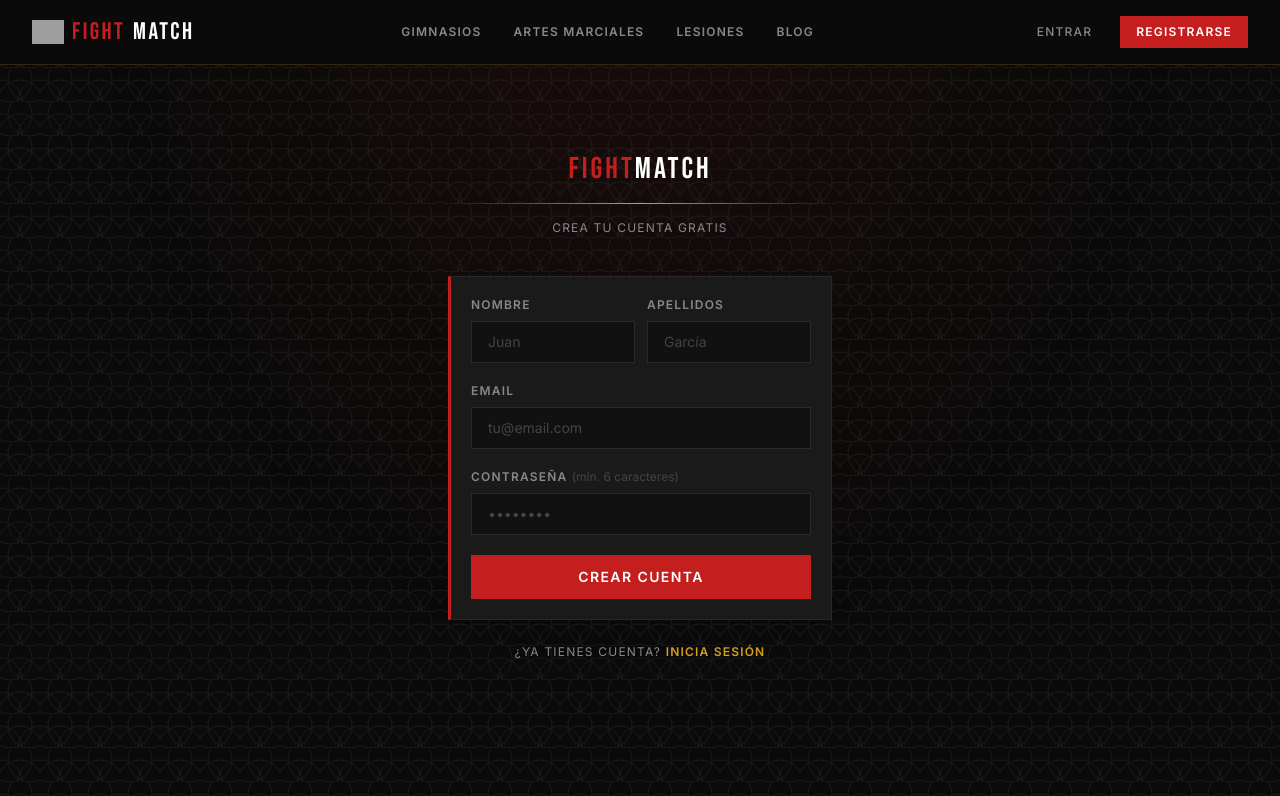
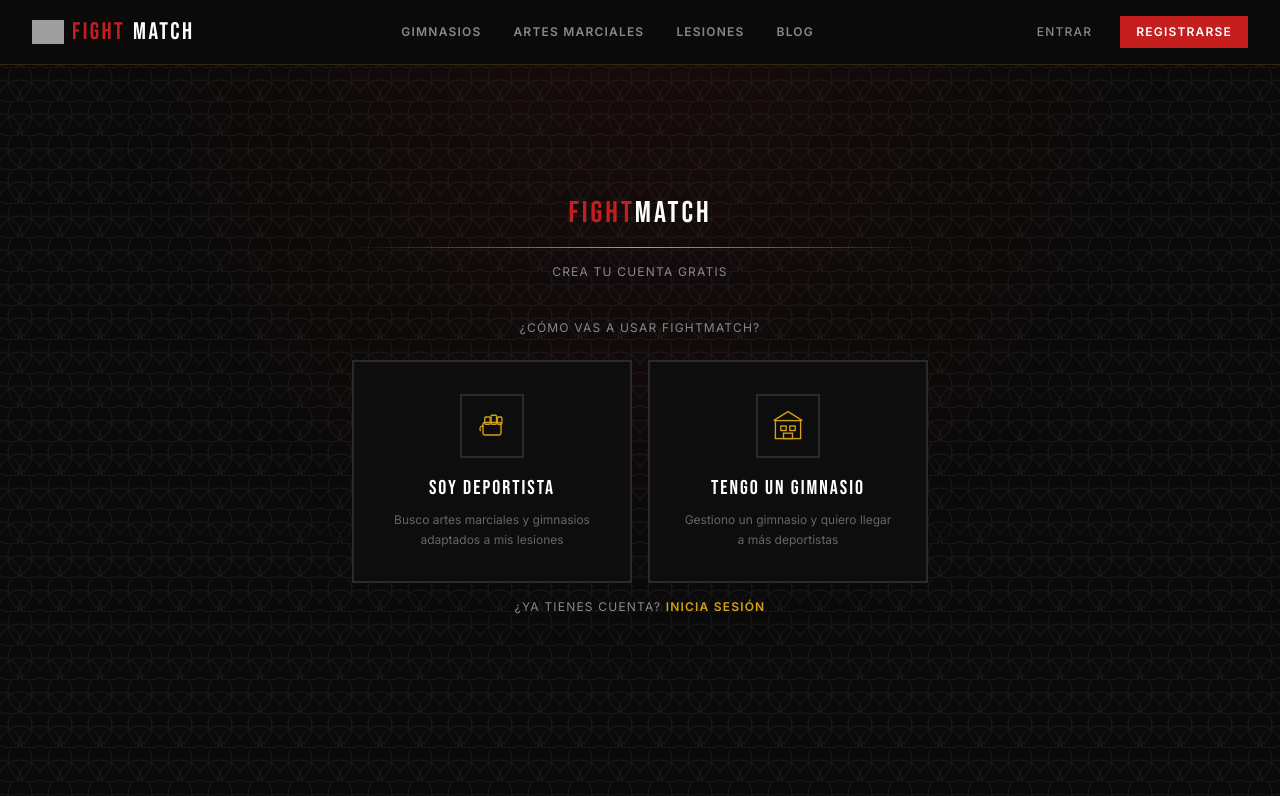
Before and after one commit to Cesar220406/fightmatch, a Next.js app in the folder frontend/: page /auth/registro in a window 1280 px wide. Shown: the top 796 px of the page. Built offline with nearby package versions, Linux system fonts and the light colour scheme; grey boxes are pictures that could not be loaded.

Commit message:
feat: registro con seleccion de rol cliente/gimnasio

```diff
--- a/frontend/src/app/auth/registro/page.tsx
+++ b/frontend/src/app/auth/registro/page.tsx
@@ -6,24 +6,30 @@ import { useRouter } from 'next/navigation';
 import toast from 'react-hot-toast';
 import { api } from '@/lib/api';
 
+type Rol = 'cliente' | 'gimnasio' | null;
+
 export default function RegistroPage() {
   const router = useRouter();
-  const [form, setForm] = useState({ email: '', password: '', nombre: '', apellidos: '' });
-  const [error, setError] = useState('');
+  const [rol, setRol] = useState<Rol>(null);
+  const [form, setForm] = useState({
+    email: '', password: '', nombre: '', apellidos: '',
+    gimnasio_nombre: '', gimnasio_direccion: '', gimnasio_telefono: '', gimnasio_ciudad: '',
+  });
+  const [error, setError]   = useState('');
   const [loading, setLoading] = useState(false);
 
   function onChange(e: React.ChangeEvent<HTMLInputElement>) {
-    setForm((f) => ({ ...f, [e.target.name]: e.target.value }));
+    setForm(f => ({ ...f, [e.target.name]: e.target.value }));
   }
 
   async function onSubmit(e: React.FormEvent) {
     e.preventDefault();
-    setError('');
-    setLoading(true);
+    setError(''); setLoading(true);
     try {
-      const data = await api.post<{ token: string; user: object }>('/auth/registro', form);
-      localStorage.setItem('token', data.token);
-      localStorage.setItem('user', JSON.stringify(data.user));
+      const payload: Record<string, string> = { ...form, rol: rol! };
+      const data = await api.post<{ token: string; user: object }>('/auth/registro', payload);
+      localStorage.setItem('token', (data as { token: string }).token);
+      localStorage.setItem('user', JSON.stringify((data as { user: object }).user));
       toast.success('Cuenta creada correctamente');
       router.push('/perfil');
     } catch (err: unknown) {
@@ -35,13 +41,12 @@ export default function RegistroPage() {
 
   return (
     <div className="min-h-[85vh] flex items-center justify-center py-12 px-4">
-      {/* Background accent */}
       <div
         className="fixed inset-0 pointer-events-none"
         style={{ background: 'radial-gradient(ellipse at 50% 0%, rgba(196,30,30,0.08) 0%, transparent 60%)' }}
       />
 
-      <div className="w-full max-w-sm relative z-10">
+      <div className="w-full max-w-xl relative z-10">
         {/* Logo */}
         <div className="text-center mb-10">
           <span className="font-display text-3xl tracking-widest text-white uppercase">
@@ -51,65 +56,156 @@ export default function RegistroPage() {
           <p className="mt-4 text-xs text-[#888888] uppercase tracking-widest">Crea tu cuenta gratis</p>
         </div>
 
+        {/* PASO 1 — Elegir tipo */}
+        {!rol && (
+          <div className="space-y-4">
+            <p className="text-center text-xs text-[#888888] uppercase tracking-widest mb-6">
+              ¿Cómo vas a usar FightMatch?
+            </p>
+            <div className="grid grid-cols-2 gap-4">
+              {/* Deportista */}
+              <button
+                onClick={() => setRol('cliente')}
+                className="group relative flex flex-col items-center gap-4 p-8 border-2 border-[#2a2a2a] bg-[#0d0d0d] hover:border-[#c41e1e] transition-all duration-200"
+              >
+                <div className="w-16 h-16 flex items-center justify-center border-2 border-[#2a2a2a] group-hover:border-[#c41e1e] transition-colors"
+                  style={{ borderRadius: 0 }}>
+                  {/* Fist icon */}
+                  <svg viewBox="0 0 40 40" fill="none" className="w-9 h-9" stroke="#d4a017" strokeWidth="1.5">
+                    <rect x="10" y="16" width="20" height="14" rx="2"/>
+                    <rect x="12" y="10" width="6" height="8" rx="1"/>
+                    <rect x="19" y="8" width="6" height="10" rx="1"/>
+                    <rect x="26" y="10" width="5" height="8" rx="1"/>
+                    <path d="M10 20 C7 20 6 22 7 25" strokeLinecap="round"/>
+                  </svg>
+                </div>
+                <div className="text-center">
+                  <p className="font-display text-xl text-white uppercase tracking-widest">Soy deportista</p>
+                  <p className="text-xs text-[#666666] mt-2 leading-relaxed">Busco artes marciales y gimnasios adaptados a mis lesiones</p>
+                </div>
+                <div className="absolute top-3 right-3 w-2 h-2 bg-[#c41e1e] opacity-0 group-hover:opacity-100 transition-opacity" />
+              </button>
+
+              {/* Gimnasio */}
+              <button
+                onClick={() => setRol('gimnasio')}
+                className="group relative flex flex-col items-center gap-4 p-8 border-2 border-[#2a2a2a] bg-[#0d0d0d] hover:border-[#d4a017] transition-all duration-200"
+              >
+                <div className="w-16 h-16 flex items-center justify-center border-2 border-[#2a2a2a] group-hover:border-[#d4a017] transition-colors"
+                  style={{ borderRadius: 0 }}>
+                  {/* Building icon */}
+                  <svg viewBox="0 0 40 40" fill="none" className="w-9 h-9" stroke="#d4a017" strokeWidth="1.5">
+                    <rect x="6" y="14" width="28" height="20"/>
+                    <rect x="12" y="20" width="6" height="5"/>
+                    <rect x="22" y="20" width="6" height="5"/>
+                    <rect x="15" y="28" width="10" height="6"/>
+                    <path d="M4 14 L20 4 L36 14"/>
+                  </svg>
+                </div>
+                <div className="text-center">
+                  <p className="font-display text-xl text-white uppercase tracking-widest">Tengo un gimnasio</p>
+                  <p className="text-xs text-[#666666] mt-2 leading-relaxed">Gestiono un gimnasio y quiero llegar a más deportistas</p>
+                </div>
+                <div className="absolute top-3 right-3 w-2 h-2 bg-[#d4a017] opacity-0 group-hover:opacity-100 transition-opacity" />
+              </button>
+            </div>
+
+            <p className="mt-6 text-center text-xs text-[#888888] uppercase tracking-widest">
+              ¿Ya tienes cuenta?{' '}
+              <Link href="/auth/login" className="text-[#d4a017] hover:text-[#e8b520] font-semibold transition-colors">
+                Inicia sesión
+              </Link>
+            </p>
+          </div>
+        )}
+
+        {/* PASO 2 — Formulario */}
+        {rol && (
+          <div>
+            {/* Indicador de tipo seleccionado */}
+            <div className="flex items-center gap-3 mb-6 px-4 py-3"
+              style={{ border: `1px solid ${rol === 'cliente' ? '#c41e1e' : '#d4a017'}40`, borderLeft: `3px solid ${rol === 'cliente' ? '#c41e1e' : '#d4a017'}`, background: '#0d0d0d' }}>
+              <span className="text-xs font-semibold uppercase tracking-widest"
+                style={{ color: rol === 'cliente' ? '#c41e1e' : '#d4a017' }}>
+                {rol === 'cliente' ? 'Deportista' : 'Gimnasio'}
+              </span>
+              <span className="text-xs text-[#555555]">—</span>
+              <span className="text-xs text-[#888888]">
+                {rol === 'cliente' ? 'Encontrarás artes marciales adaptadas a ti' : 'Llegarás a deportistas que necesitan tu gimnasio'}
+              </span>
+              <button
+                onClick={() => setRol(null)}
+                className="ml-auto text-xs text-[#444444] hover:text-[#888888] transition-colors uppercase tracking-widest"
+              >
+                Cambiar
+              </button>
+            </div>
+
             <form onSubmit={onSubmit} className="card space-y-5">
               {error && (
-            <div
-              className="px-4 py-3 text-sm text-red-300 bg-red-900/20"
-              style={{ border: '1px solid rgba(196,30,30,0.4)', borderLeft: '3px solid #c41e1e' }}
-            >
+                <div className="px-4 py-3 text-sm text-red-300 bg-red-900/20"
+                  style={{ border: '1px solid rgba(196,30,30,0.4)', borderLeft: '3px solid #c41e1e' }}>
                   {error}
                 </div>
               )}
 
+              {/* Campos de usuario */}
               <div className="grid grid-cols-2 gap-3">
                 <div>
-              <label htmlFor="nombre" className="block text-xs font-semibold uppercase tracking-widest text-[#888888] mb-2">
-                Nombre
-              </label>
-              <input
-                id="nombre" name="nombre" type="text" required
-                value={form.nombre} onChange={onChange}
-                className="input" placeholder="Juan"
-              />
+                  <label className="block text-xs font-semibold uppercase tracking-widest text-[#888888] mb-2">Nombre *</label>
+                  <input name="nombre" type="text" required value={form.nombre} onChange={onChange} className="input" placeholder="Juan" />
                 </div>
                 <div>
-              <label htmlFor="apellidos" className="block text-xs font-semibold uppercase tracking-widest text-[#888888] mb-2">
-                Apellidos
-              </label>
-              <input
-                id="apellidos" name="apellidos" type="text"
-                value={form.apellidos} onChange={onChange}
-                className="input" placeholder="García"
-              />
+                  <label className="block text-xs font-semibold uppercase tracking-widest text-[#888888] mb-2">Apellidos</label>
+                  <input name="apellidos" type="text" value={form.apellidos} onChange={onChange} className="input" placeholder="García" />
                 </div>
               </div>
 
               <div>
-            <label htmlFor="email" className="block text-xs font-semibold uppercase tracking-widest text-[#888888] mb-2">
-              Email
-            </label>
-            <input
-              id="email" name="email" type="email" required autoComplete="email"
-              value={form.email} onChange={onChange}
-              className="input" placeholder="tu@email.com"
-            />
+                <label className="block text-xs font-semibold uppercase tracking-widest text-[#888888] mb-2">Email *</label>
+                <input name="email" type="email" required autoComplete="email" value={form.email} onChange={onChange} className="input" placeholder="tu@email.com" />
               </div>
 
               <div>
-            <label htmlFor="password" className="block text-xs font-semibold uppercase tracking-widest text-[#888888] mb-2">
-              Contraseña{' '}
-              <span className="text-[#444444] font-normal normal-case tracking-normal">(mín. 6 caracteres)</span>
+                <label className="block text-xs font-semibold uppercase tracking-widest text-[#888888] mb-2">
+                  Contraseña * <span className="text-[#444444] font-normal normal-case tracking-normal">(mín. 6 caracteres)</span>
                 </label>
-            <input
-              id="password" name="password" type="password" required
-              minLength={6} autoComplete="new-password"
-              value={form.password} onChange={onChange}
-              className="input" placeholder="••••••••"
-            />
+                <input name="password" type="password" required minLength={6} autoComplete="new-password" value={form.password} onChange={onChange} className="input" placeholder="••••••••" />
               </div>
 
+              {/* Campos extra para gimnasio */}
+              {rol === 'gimnasio' && (
+                <>
+                  <div className="pt-2 pb-1">
+                    <div className="h-px" style={{ background: 'linear-gradient(90deg, #d4a017, transparent)' }} />
+                    <p className="text-xs text-[#d4a017] uppercase tracking-widest font-semibold mt-3">Datos del gimnasio</p>
+                  </div>
+
+                  <div>
+                    <label className="block text-xs font-semibold uppercase tracking-widest text-[#888888] mb-2">Nombre del gimnasio *</label>
+                    <input name="gimnasio_nombre" type="text" required value={form.gimnasio_nombre} onChange={onChange} className="input" placeholder="Dragon Fight Club" />
+                  </div>
+
+                  <div className="grid grid-cols-2 gap-3">
+                    <div>
+                      <label className="block text-xs font-semibold uppercase tracking-widest text-[#888888] mb-2">Ciudad</label>
+                      <input name="gimnasio_ciudad" type="text" value={form.gimnasio_ciudad} onChange={onChange} className="input" placeholder="Madrid" />
+                    </div>
+                    <div>
+                      <label className="block text-xs font-semibold uppercase tracking-widest text-[#888888] mb-2">Teléfono</label>
+                      <input name="gimnasio_telefono" type="tel" value={form.gimnasio_telefono} onChange={onChange} className="input" placeholder="600 000 000" />
+                    </div>
+                  </div>
+
+                  <div>
+                    <label className="block text-xs font-semibold uppercase tracking-widest text-[#888888] mb-2">Dirección</label>
+                    <input name="gimnasio_direccion" type="text" value={form.gimnasio_direccion} onChange={onChange} className="input" placeholder="Calle Mayor 1" />
+                  </div>
+                </>
+              )}
+
               <button type="submit" disabled={loading} className="btn-primary w-full py-3">
-            {loading ? 'Creando cuenta...' : 'Crear cuenta'}
+                {loading ? 'Creando cuenta...' : rol === 'gimnasio' ? 'Crear cuenta y gimnasio' : 'Crear cuenta'}
               </button>
             </form>
 
@@ -120,6 +216,8 @@ export default function RegistroPage() {
               </Link>
             </p>
           </div>
+        )}
+      </div>
     </div>
   );
 }
```
Also changed, not shown: 1 other file (tests, documents, lock files or other folders). Lines whose indentation alone changed are shown as unchanged.
